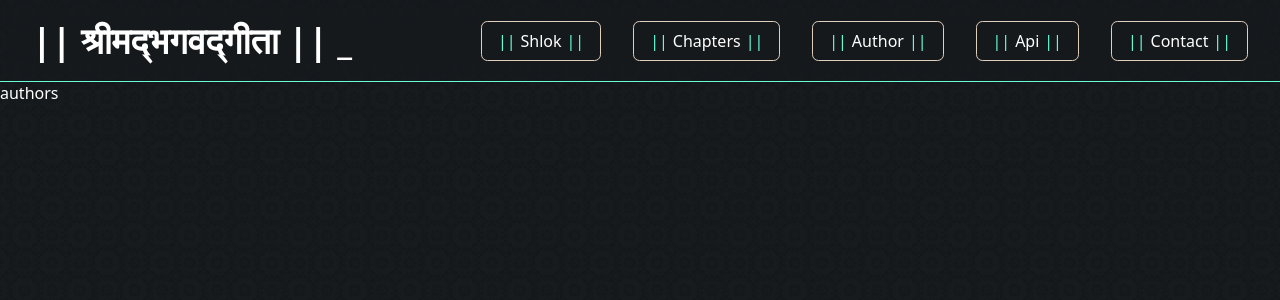
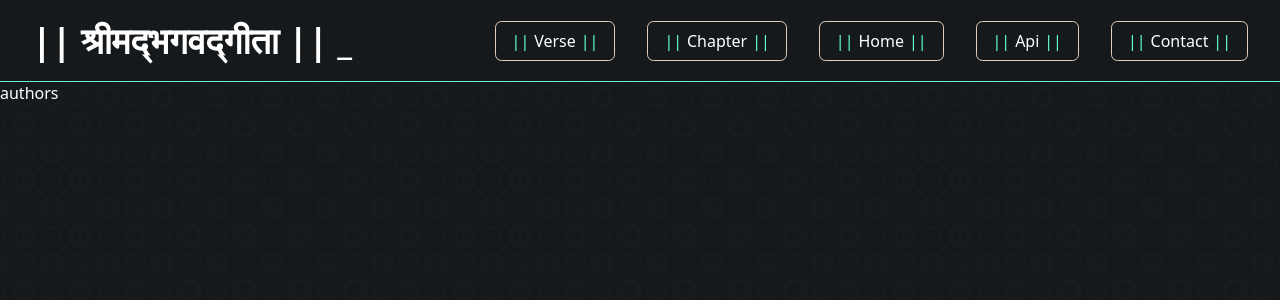
Before and after one commit to the-amazing-atharva/bhagavadgitaapi, a Next.js app: page /author in a window 1280 px wide. Shown: the top 300 px of the page. Built offline with nearby package versions, Linux system fonts and the light colour scheme.

Commit message:
added home btn in nav

```diff
--- a/components/Navbar.tsx
+++ b/components/Navbar.tsx
@@ -6,6 +6,48 @@ import TypingEffect from "./TypingEffect";
 
 const Navbar: React.FC = () => {
   const [nav, setNav] = useState<any | null>(() => null);
+  // trail fnc
+  const [verse, setVerse] = useState("Verse");
+  const [chapter, setChapter] = useState("Chapter");
+  const [author, setAuthor] = useState("Author");
+  const [api, setApi] = useState("Api");
+  const [contact, setContact] = useState("Contact");
+
+  const [verseHref, setVerseHref] = useState("/shlok");
+  const [chapterHref, setChapterHref] = useState("/chapters");
+  const [authorHref, setAuthorHref] = useState("/author");
+  const [apiHref, setApiHref] = useState("/documentation");
+  const [contactHref, setContactHref] = useState("/contact");
+
+  useEffect(() => {
+    if (window.location.pathname === "/shlok") {
+      setVerse("Home");
+      setVerseHref("/");
+    } else if (window.location.pathname === "/chapters") {
+      setChapter("Home");
+      setChapterHref("/");
+    } else if (window.location.pathname === "/author") {
+      setAuthor("Home");
+      setAuthorHref("/");
+    } else if (window.location.pathname === "/documentation") {
+      setApi("Home");
+      setApiHref("/");
+    } else if (window.location.pathname === "/contact") {
+      setContact("Home");
+      setContactHref("/");
+    } else if (window.location.pathname === "/") {
+      setVerse("Verse");
+      setVerseHref("/shlok");
+      setChapter("Chapter");
+      setChapterHref("/chapters");
+      setAuthor("Author");
+      setAuthorHref("/author");
+      setApi("Api");
+      setApiHref("/documentation");
+      setContact("Contact");
+      setContactHref("/contact");
+    }
+  }, []);
 
   useEffect(() => {
     let lastScrollPosition = 0;
@@ -54,37 +96,37 @@ const Navbar: React.FC = () => {
 
           <div className={styles.menu}>
             <li>
-              <Link href="/shlok" className={styles.menuBtn}>
+              <Link href={verseHref} className={styles.menuBtn}>
                 <span className={styles.navSpan}>|| </span>
-                Shlok
+                {verse}
                 <span className={styles.navSpan}> ||</span>
               </Link>
             </li>
             <li>
-              <Link href="/chapters" className={styles.menuBtn}>
+              <Link href={chapterHref} className={styles.menuBtn}>
                 <span className={styles.navSpan}>|| </span>
-                Chapters
+                {chapter}
                 <span className={styles.navSpan}> ||</span>
               </Link>
             </li>
             <li>
-              <Link href="/author" className={styles.menuBtn}>
+              <Link href={authorHref} className={styles.menuBtn}>
                 <span className={styles.navSpan}>|| </span>
-                Author
+                {author}
                 <span className={styles.navSpan}> ||</span>
               </Link>
             </li>
             <li>
-              <Link href="/documentation" className={styles.menuBtn}>
+              <Link href={apiHref} className={styles.menuBtn}>
                 <span className={styles.navSpan}>|| </span>
-                Api
+                {api}
                 <span className={styles.navSpan}> ||</span>
               </Link>
             </li>
             <li>
-              <Link href="/contact" className={styles.menuBtn}>
+              <Link href={contactHref} className={styles.menuBtn}>
                 <span className={styles.navSpan}>|| </span>
-                Contact
+                {contact}
                 <span className={styles.navSpan}> ||</span>
               </Link>
             </li>
@@ -96,13 +138,3 @@ const Navbar: React.FC = () => {
 };
 
 export default Navbar;
-
-// <NavbarContainer>
-//   <CompanyName>My Company</CompanyName>
-//   <NavbarLinks>
-//     <Link href="/">Home</Link>
-//     <Link href="/about">About</Link>
-//     <Link href="/services">Services</Link>
-//     <Link href="/contact">Contact</Link>
-//   </NavbarLinks>
-// </NavbarContainer>
--- a/package.json
+++ b/package.json
@@ -1,6 +1,6 @@
 {
   "name": "bhagavadapi",
-  "version": "0.2.4",
+  "version": "0.2.5",
   "private": true,
   "license": "MIT",
   "scripts": {
```
